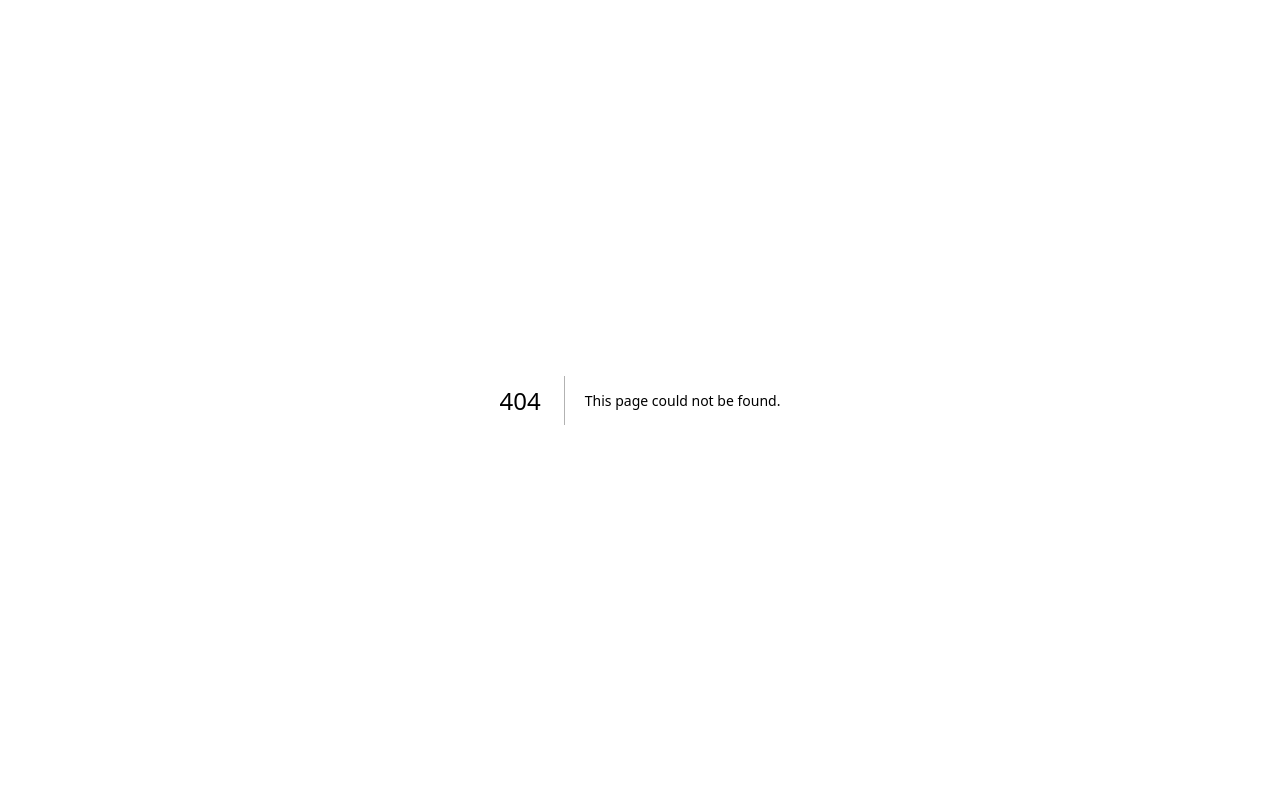
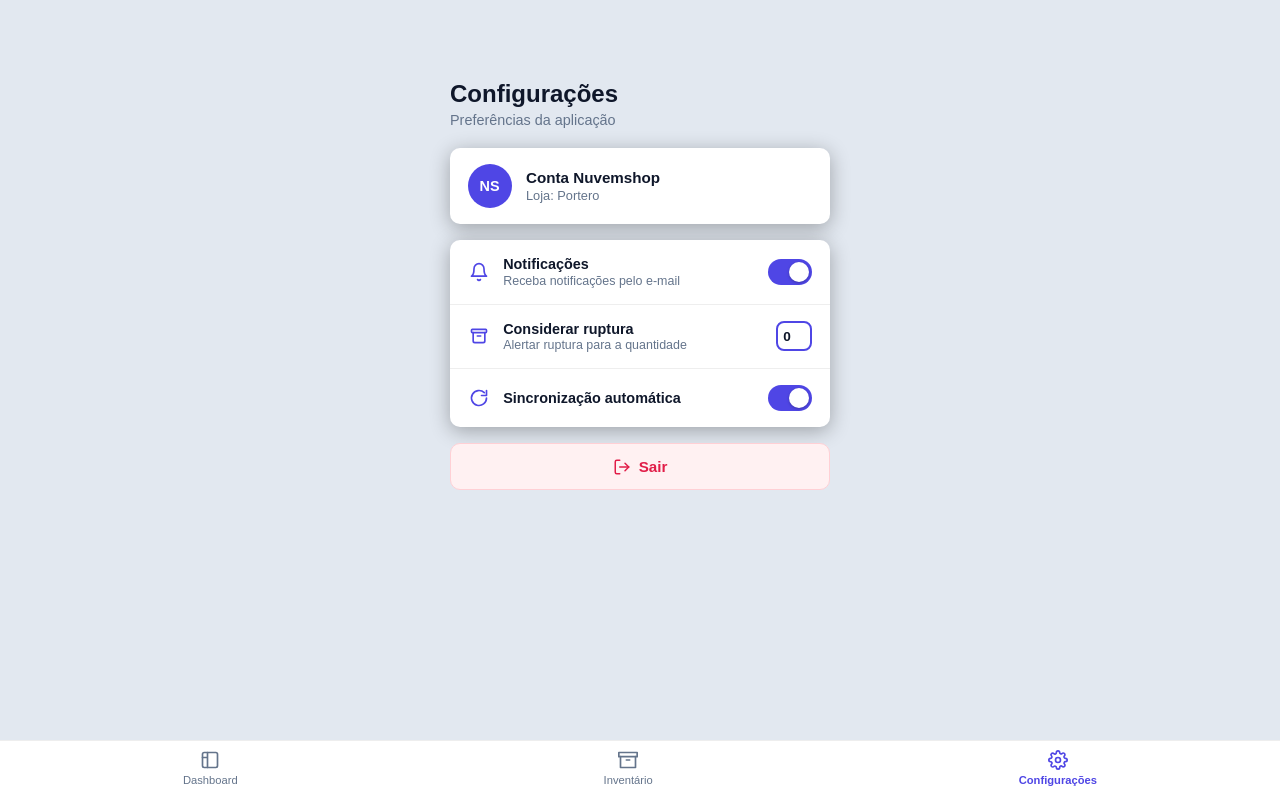
Before and after one commit to abdielpaulino/portero, a Next.js app in the folder apps/web/: page /settings in a window 1280 px wide. Before the commit this address had no page. Built offline with nearby package versions, Linux system fonts and the light colour scheme.

Commit message:
Feat/tela de configurações

```diff
--- a/apps/web/next.config.ts
+++ b/apps/web/next.config.ts
@@ -3,6 +3,7 @@ import type { NextConfig } from "next";
 const nextConfig: NextConfig = {
   /* config options here */
   reactCompiler: true,
+  devIndicators: false,
 };
 
 export default nextConfig;
--- a/apps/web/src/app/login/login.module.css
+++ b/apps/web/src/app/login/login.module.css
@@ -1,14 +1,15 @@
 .container {
   min-height: 100vh;
   display: flex;
-  align-items: center;
   justify-content: center;
+  align-items: flex-start;
   padding: 1rem;
+  padding-top: var(--padding-top);
   background: var(--light-bg);
 }
 
 .card {
-  background: var(--light-bg);
+  background: var(--conteiner-bg);
   padding: 40px 32px;
   border-radius: var(--border);
   box-shadow: 0 4px 20px rgba(0, 0, 0, .3);
@@ -21,7 +22,7 @@
   flex-direction: column;
   gap: 1rem;
   width: 100%;
-  background-color: var(--light-bg);
+  background-color: var(--conteiner-bg);
 }
 
 .title {
@@ -53,30 +54,31 @@
 
 .field input {
   padding: 0.9rem 1.25rem;
-  border: 1.5px solid var(--blue);
+  border: 1.5px solid var(--purple);
   border-radius: var(--border);
   font-size: 1rem;
   font-weight: 600;
-  color: var(--blue);
-  background-color: var(--light-bg);
+  color: var(--purple);
+  background-color: var(--conteiner-bg);
 }
 
 .field input::placeholder {
-  color: var(--blue);
+  color: var(--light-font);
   font-weight: 600;
   opacity: 1;
 }
 
 .field input:focus {
   outline: none;
-  border-color: var(--blue);
+  border-color: var(--purple);
+  box-shadow: 0 0 0 2px rgba(0, 0, 0, 0.15);
 }
 
 .button {
   padding: 0.9rem;
   border: none;
   border-radius: var(--border);
-  background: #111;
+  background: var(--purple);
   color: white;
   font-size: 1rem;
   font-weight: 600;
--- a/apps/web/src/app/main.css
+++ b/apps/web/src/app/main.css
@@ -2,7 +2,10 @@
     --dark-font: #0F172A;
     --light-font: #64748B;
     --blue: #0050C3;
-    --light-bg: #F8FAFC;
+    --light-bg: #E2E8F0;
+    --conteiner-bg: #FFFFFF;
+    --purple: #4F46E5;
+    --padding-top: 10vh;
 
     --border: 10px;
 }
--- /dev/null
+++ b/apps/web/src/app/settings/page.tsx
@@ -0,0 +1,135 @@
+"use client";
+
+import { useState } from "react";
+import styles from "./settings.module.css";
+
+export default function SettingsPage() {
+  const [notifications, setNotifications] = useState(true);
+  const [autoSync, setAutoSync] = useState(true);
+  const [rupturaQty, setRupturaQty] = useState("0");
+
+  function handleLogout() {
+    console.log("logout");
+  }
+
+  return (
+    <div className={styles.container}>
+      <div className={styles.header}>
+        <h1 className={styles.title}>Configurações</h1>
+        <p className={styles.subtitle}>Preferências da aplicação</p>
+      </div>
+
+      <div className={`${styles.card} ${styles.account}`}>
+        <div className={styles.avatar}>NS</div>
+        <div>
+          <p className={styles.accountName}>Conta Nuvemshop</p>
+          <p className={styles.accountSubtitle}>Loja: Portero</p>
+        </div>
+      </div>
+
+      <div className={`${styles.card} ${styles.list}`}>
+        <div className={styles.item}>
+          <span className={styles.itemIcon}>
+            <svg width="20" height="20" viewBox="0 0 24 24" fill="none" stroke="currentColor" strokeWidth="2" strokeLinecap="round" strokeLinejoin="round">
+              <path d="M6 8a6 6 0 0 1 12 0c0 7 3 9 3 9H3s3-2 3-9" />
+              <path d="M10.3 21a1.94 1.94 0 0 0 3.4 0" />
+            </svg>
+          </span>
+          <div className={styles.itemText}>
+            <span className={styles.itemTitle}>Notificações</span>
+            <span className={styles.itemSubtitle}>Receba notificações pelo e-mail</span>
+          </div>
+          <button
+            type="button"
+            className={styles.switch}
+            data-on={notifications}
+            onClick={() => setNotifications((v) => !v)}
+            aria-pressed={notifications}
+            aria-label="Notificações"
+          >
+            <span className={styles.switchThumb} />
+          </button>
+        </div>
+
+        <div className={styles.item}>
+          <span className={styles.itemIcon}>
+            <svg width="20" height="20" viewBox="0 0 24 24" fill="none" stroke="currentColor" strokeWidth="2" strokeLinecap="round" strokeLinejoin="round">
+              <rect x="3" y="4" width="18" height="4" rx="1" />
+              <path d="M5 8v10a2 2 0 0 0 2 2h10a2 2 0 0 0 2-2V8" />
+              <path d="M10 12h4" />
+            </svg>
+          </span>
+          <div className={styles.itemText}>
+            <span className={styles.itemTitle}>Considerar ruptura</span>
+            <span className={styles.itemSubtitle}>Alertar ruptura para a quantidade</span>
+          </div>
+          <input
+            type="number"
+            className={styles.numberInput}
+            value={rupturaQty}
+            onChange={(e) => setRupturaQty(e.target.value)}
+            onBlur={() => {
+              if (rupturaQty === "") setRupturaQty("0");
+            }}
+          />
+        </div>
+
+        <div className={styles.item}>
+          <span className={styles.itemIcon}>
+            <svg width="20" height="20" viewBox="0 0 24 24" fill="none" stroke="currentColor" strokeWidth="2" strokeLinecap="round" strokeLinejoin="round">
+              <path d="M21 12a9 9 0 1 1-2.64-6.36" />
+              <path d="M21 3v6h-6" />
+            </svg>
+          </span>
+          <div className={styles.itemText}>
+            <span className={styles.itemTitle}>Sincronização automática</span>
+          </div>
+          <button
+            type="button"
+            className={styles.switch}
+            data-on={autoSync}
+            onClick={() => setAutoSync((v) => !v)}
+            aria-pressed={autoSync}
+            aria-label="Sincronização automática"
+          >
+            <span className={styles.switchThumb} />
+          </button>
+        </div>
+      </div>
+
+      <button className={styles.logout} onClick={handleLogout}>
+        <svg width="18" height="18" viewBox="0 0 24 24" fill="none" stroke="currentColor" strokeWidth="2" strokeLinecap="round" strokeLinejoin="round">
+          <path d="M9 21H5a2 2 0 0 1-2-2V5a2 2 0 0 1 2-2h4" />
+          <polyline points="16 17 21 12 16 7" />
+          <line x1="21" y1="12" x2="9" y2="12" />
+        </svg>
+        Sair
+      </button>
+
+      <nav className={styles.tabbar}>
+        <button className={styles.tabItem} data-active="false">
+          <svg width="20" height="20" viewBox="0 0 24 24" fill="none" stroke="currentColor" strokeWidth="2" strokeLinecap="round" strokeLinejoin="round">
+            <rect x="3" y="3" width="18" height="18" rx="2" />
+            <path d="M9 3v18M3 9h6" />
+          </svg>
+          Dashboard
+        </button>
+        <button className={styles.tabItem} data-active="false">
+          <svg width="20" height="20" viewBox="0 0 24 24" fill="none" stroke="currentColor" strokeWidth="2" strokeLinecap="round" strokeLinejoin="round">
+            <path d="M21 8V21H3V8" />
+            <path d="M1 3h22v5H1z" />
+            <path d="M10 12h4" />
+          </svg>
+          Inventário
+        </button>
+        <button className={styles.tabItem} data-active="true">
+          <svg width="20" height="20" viewBox="0 0 24 24" fill="none" stroke="currentColor" strokeWidth="2" strokeLinecap="round" strokeLinejoin="round">
+            <circle cx="12" cy="12" r="3" />
+            <path d="M19.4 15a1.65 1.65 0 0 0 .33 1.82l.06.06a2 2 0 1 1-2.83 2.83l-.06-.06a1.65 1.65 0 0 0-1.82-.33 1.65 1.65 0 0 0-1 1.51V21a2 2 0 0 1-4 0v-.09A1.65 1.65 0 0 0 9 19.4a1.65 1.65 0 0 0-1.82.33l-.06.06a2 2 0 1 1-2.83-2.83l.06-.06a1.65 1.65 0 0 0 .33-1.82 1.65 1.65 0 0 0-1.51-1H3a2 2 0 0 1 0-4h.09A1.65 1.65 0 0 0 4.6 9a1.65 1.65 0 0 0-.33-1.82l-.06-.06a2 2 0 1 1 2.83-2.83l.06.06a1.65 1.65 0 0 0 1.82.33H9a1.65 1.65 0 0 0 1-1.51V3a2 2 0 0 1 4 0v.09a1.65 1.65 0 0 0 1 1.51 1.65 1.65 0 0 0 1.82-.33l.06-.06a2 2 0 1 1 2.83 2.83l-.06.06a1.65 1.65 0 0 0-.33 1.82V9a1.65 1.65 0 0 0 1.51 1H21a2 2 0 0 1 0 4h-.09a1.65 1.65 0 0 0-1.51 1z" />
+          </svg>
+          Configurações
+        </button>
+      </nav>
+    </div>
+  );
+}
--- /dev/null
+++ b/apps/web/src/app/settings/settings.module.css
@@ -0,0 +1,215 @@
+.container {
+  min-height: 100vh;
+  display: flex;
+  flex-direction: column;
+  align-items: center;
+  padding: 1rem;
+  padding-top: var(--padding-top);
+  background: var(--light-bg);
+}
+
+.header {
+  width: 100%;
+  max-width: 380px;
+  margin-bottom: 1.25rem;
+}
+
+.title {
+  font-size: 1.5rem;
+  font-weight: 800;
+  color: var(--dark-font);
+  margin: 0;
+}
+
+.subtitle {
+  font-size: 0.9rem;
+  color: var(--light-font);
+  margin: 0.25rem 0 0 0;
+}
+
+.card {
+  background: var(--conteiner-bg);
+  border-radius: var(--border);
+  box-shadow: 0 4px 20px rgba(0, 0, 0, .3);
+  width: 100%;
+  max-width: 380px;
+  margin-bottom: 1rem;
+}
+
+.account {
+  display: flex;
+  align-items: center;
+  gap: 0.9rem;
+  padding: 1rem 1.1rem;
+}
+
+.avatar {
+  width: 44px;
+  height: 44px;
+  min-width: 44px;
+  border-radius: 50%;
+  background: var(--purple);
+  color: white;
+  display: flex;
+  align-items: center;
+  justify-content: center;
+  font-weight: 700;
+  font-size: 0.9rem;
+}
+
+.accountName {
+  font-size: 0.95rem;
+  font-weight: 700;
+  color: var(--dark-font);
+  margin: 0;
+}
+
+.accountSubtitle {
+  font-size: 0.8rem;
+  color: var(--light-font);
+  margin: 0.15rem 0 0 0;
+}
+
+.list {
+  display: flex;
+  flex-direction: column;
+}
+
+.item {
+  display: flex;
+  align-items: center;
+  gap: 0.85rem;
+  padding: 1rem 1.1rem;
+  border-bottom: 1px solid #eee;
+}
+
+.item:last-child {
+  border-bottom: none;
+}
+
+.itemIcon {
+  color: var(--purple);
+  display: flex;
+  align-items: center;
+  justify-content: center;
+  min-width: 22px;
+}
+
+.itemText {
+  display: flex;
+  flex-direction: column;
+  flex: 1;
+}
+
+.itemTitle {
+  font-size: 0.9rem;
+  font-weight: 700;
+  color: var(--dark-font);
+}
+
+.itemSubtitle {
+  font-size: 0.78rem;
+  color: var(--light-font);
+  margin-top: 0.1rem;
+}
+
+.switch {
+  position: relative;
+  width: 44px;
+  height: 26px;
+  min-width: 44px;
+  border-radius: 999px;
+  background: var(--light-bg);
+  border: none;
+  cursor: pointer;
+  transition: background 0.2s ease;
+  padding: 0;
+}
+
+.switch[data-on="true"] {
+  background: var(--purple);
+}
+
+.switchThumb {
+  position: absolute;
+  top: 3px;
+  left: 3px;
+  width: 20px;
+  height: 20px;
+  border-radius: 50%;
+  background: var(--conteiner-bg);
+  box-shadow: 0 1px 3px rgba(0, 0, 0, 0.25);
+  transition: transform 0.2s ease;
+}
+
+.switch[data-on="true"] .switchThumb {
+  transform: translateX(18px);
+}
+
+.numberInput {
+  width: 36px;
+  height: 30px;
+  text-align: center;
+  border: 2px solid var(--purple);
+  border-radius: 8px;
+  font-size: 0.85rem;
+  font-weight: 600;
+  color: var(--dark-font);
+  background-color: var(--conteiner-bg);
+}
+
+.numberInput:focus {
+  outline: none;
+  border-color: var(--purple);
+  box-shadow: 0 0 0 2px rgba(0, 0, 0, 0.15);
+}
+
+.logout {
+  display: flex;
+  align-items: center;
+  justify-content: center;
+  gap: 0.5rem;
+  padding: 0.85rem;
+  border-radius: var(--border);
+  border: 1.5px solid #ffd0d5;
+  background: #fff1f2;
+  color: #e11d48;
+  font-size: 0.95rem;
+  font-weight: 700;
+  cursor: pointer;
+  width: 100%;
+  max-width: 380px;
+}
+
+.logout:hover {
+  background: #ffe4e6;
+}
+
+.tabbar {
+  position: fixed;
+  bottom: 0;
+  left: 0;
+  right: 0;
+  display: flex;
+  justify-content: space-around;
+  background: white;
+  border-top: 1px solid #eee;
+  padding: 0.6rem 0 0.9rem;
+}
+
+.tabItem {
+  display: flex;
+  flex-direction: column;
+  align-items: center;
+  gap: 0.2rem;
+  font-size: 0.7rem;
+  color: var(--light-font);
+  background: none;
+  border: none;
+  cursor: pointer;
+}
+
+.tabItem[data-active="true"] {
+  color: var(--purple);
+  font-weight: 700;
+}
```
